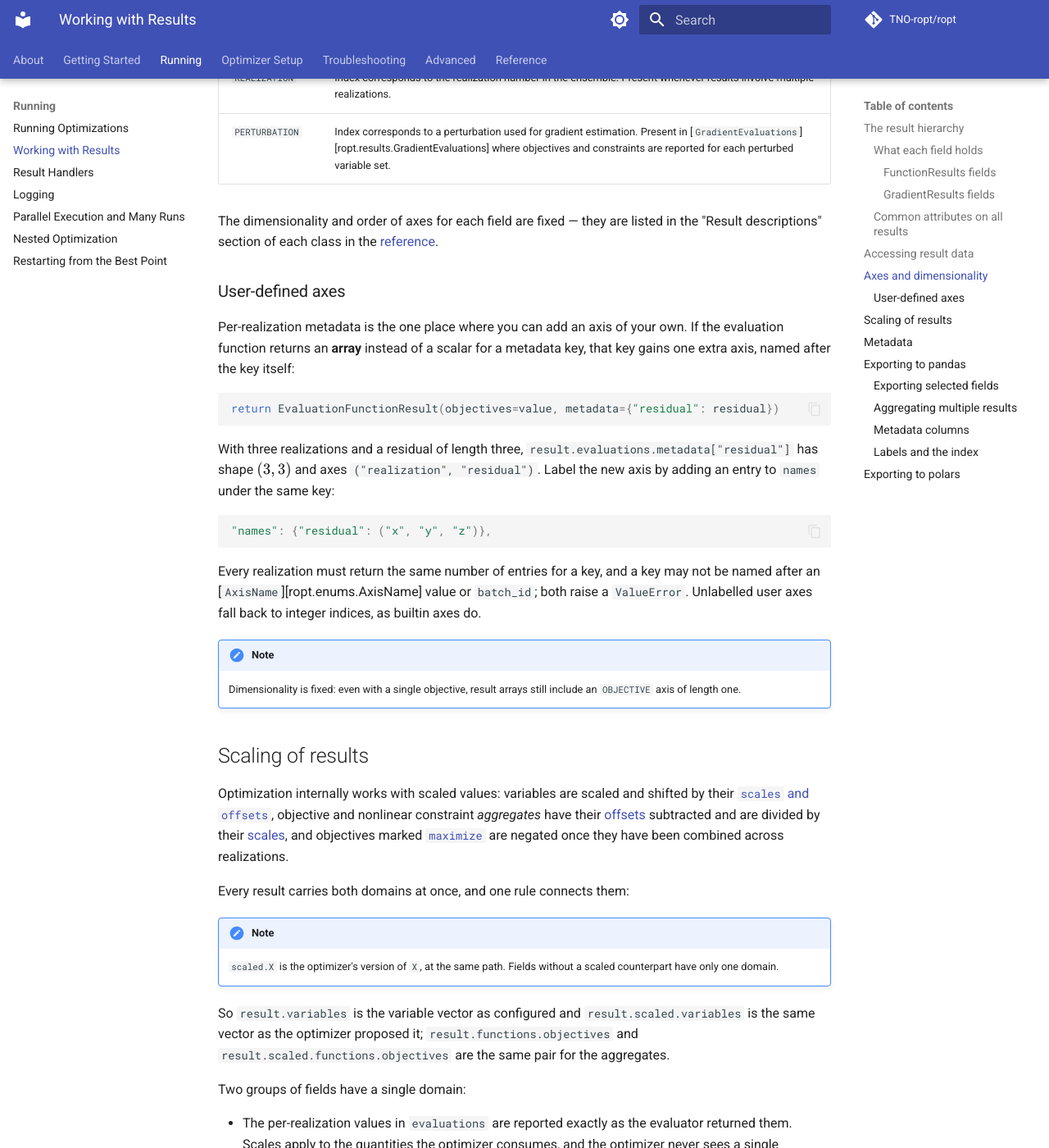
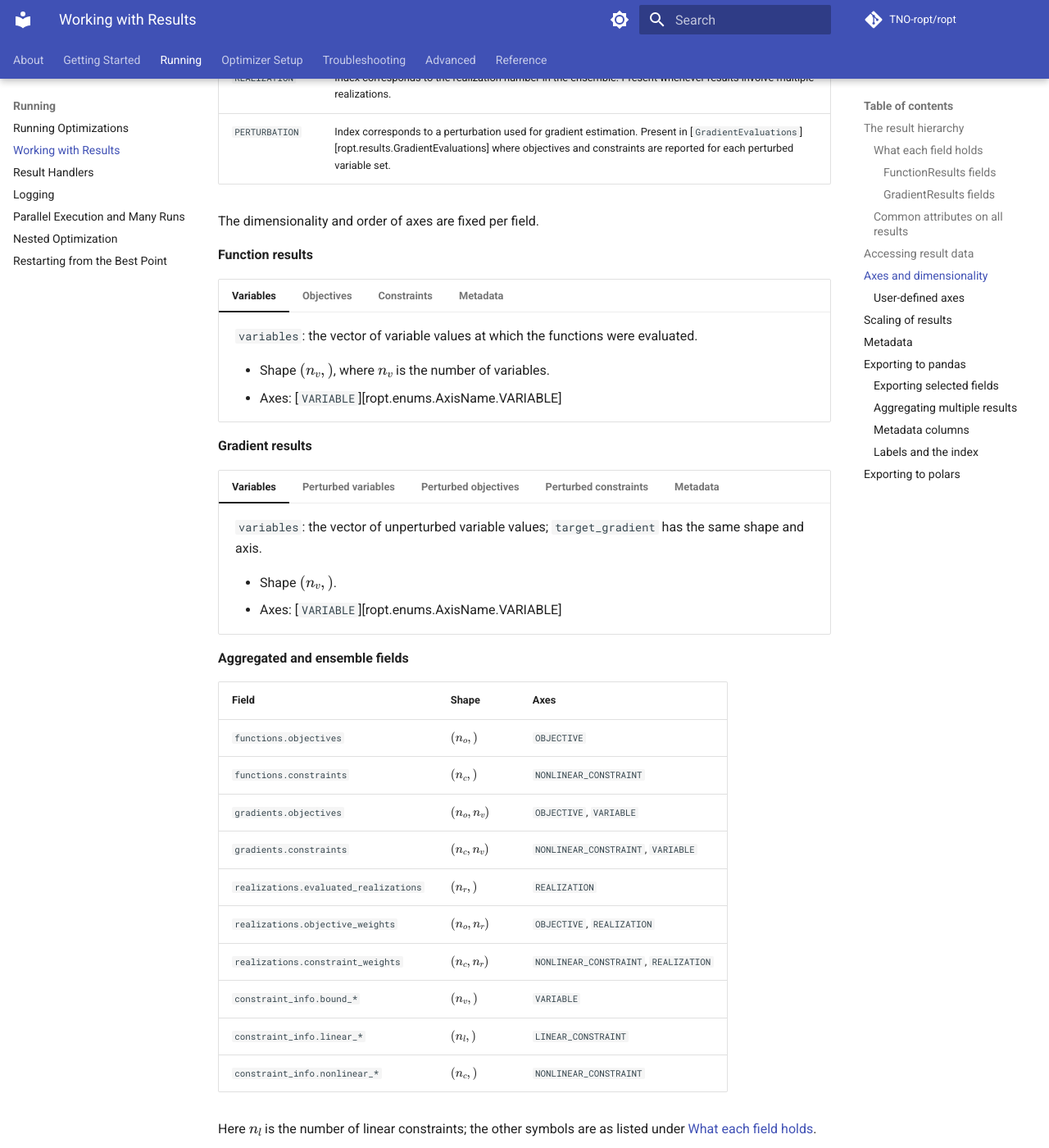
Before and after one commit to TNO-ropt/ropt, an MkDocs documentation site: the page built from docs/running/results.md, in a window 1280 px wide and 1400 px high, scrolled down 4204 px. Shown: the whole window at 82% size. Built offline with MkDocs 1.6.1 and Material for MkDocs 9.7.7, drawn with Linux system fonts in a browser that asks for light colours; comment, search, counter and statistics services are not loaded; the version menu is left out.

Commit message:
Move the result field shape and axis tabs into the manual

```diff
--- a/docs/running/results.md
+++ b/docs/running/results.md
@@ -183,9 +183,120 @@ The [`AxisName`][ropt.enums.AxisName] enumeration defines:
 | `REALIZATION`          | Index corresponds to the realization number in the ensemble. Present whenever results involve multiple realizations.
 | `PERTURBATION`         | Index corresponds to a perturbation used for gradient estimation. Present in [`GradientEvaluations`][ropt.results.GradientEvaluations] where objectives and constraints are reported for each perturbed variable set.
 
-The dimensionality and order of axes for each field are fixed — they are listed
-in the "Result descriptions" section of each class in the
-[reference](../reference/results.md).
+The dimensionality and order of axes are fixed per field.
+
+**Function results**
+
+=== "Variables"
+
+    `variables`: the vector of variable values at which the functions were
+    evaluated.
+
+    - Shape $(n_v,)$, where $n_v$ is the number of variables.
+    - Axes: [`VARIABLE`][ropt.enums.AxisName.VARIABLE]
+
+=== "Objectives"
+
+    `evaluations.objectives`: the objective values for each realization, one
+    row per realization and one column per objective.
+
+    - Shape $(n_r, n_o)$, where $n_r$ is the number of realizations and $n_o$
+      the number of objectives.
+    - Axes: [`REALIZATION`][ropt.enums.AxisName.REALIZATION],
+      [`OBJECTIVE`][ropt.enums.AxisName.OBJECTIVE]
+
+=== "Constraints"
+
+    `evaluations.constraints`: the nonlinear constraint values for each
+    realization. Only present when nonlinear constraints are configured.
+
+    - Shape $(n_r, n_c)$, where $n_c$ is the number of nonlinear constraints.
+    - Axes: [`REALIZATION`][ropt.enums.AxisName.REALIZATION],
+      [`NONLINEAR_CONSTRAINT`][ropt.enums.AxisName.NONLINEAR_CONSTRAINT]
+
+=== "Metadata"
+
+    `evaluations.metadata`: optional per-realization metadata from the
+    evaluator. Each entry is a one-dimensional array of any type `numpy`
+    supports, including objects, so each key may have its own dtype.
+
+    - Shape $(n_r,)$.
+    - Axes: [`REALIZATION`][ropt.enums.AxisName.REALIZATION]
+
+    An entry whose values are arrays rather than scalars has shape
+    $(n_r, n_k)$ and carries a second, user-defined axis named after its key;
+    see [User-defined axes](#user-defined-axes).
+
+**Gradient results**
+
+=== "Variables"
+
+    `variables`: the vector of unperturbed variable values; `target_gradient`
+    has the same shape and axis.
+
+    - Shape $(n_v,)$.
+    - Axes: [`VARIABLE`][ropt.enums.AxisName.VARIABLE]
+
+=== "Perturbed variables"
+
+    `perturbed_variables`: the perturbed variable values for each realization
+    and perturbation.
+
+    - Shape $(n_r, n_p, n_v)$, where $n_p$ is the number of perturbations.
+    - Axes: [`REALIZATION`][ropt.enums.AxisName.REALIZATION],
+      [`PERTURBATION`][ropt.enums.AxisName.PERTURBATION],
+      [`VARIABLE`][ropt.enums.AxisName.VARIABLE]
+
+=== "Perturbed objectives"
+
+    `evaluations.perturbed_objectives`: the objective values for each
+    realization and perturbation.
+
+    - Shape $(n_r, n_p, n_o)$.
+    - Axes: [`REALIZATION`][ropt.enums.AxisName.REALIZATION],
+      [`PERTURBATION`][ropt.enums.AxisName.PERTURBATION],
+      [`OBJECTIVE`][ropt.enums.AxisName.OBJECTIVE]
+
+=== "Perturbed constraints"
+
+    `evaluations.perturbed_constraints`: the nonlinear constraint values for
+    each realization and perturbation. Only present when nonlinear constraints
+    are configured.
+
+    - Shape $(n_r, n_p, n_c)$.
+    - Axes: [`REALIZATION`][ropt.enums.AxisName.REALIZATION],
+      [`PERTURBATION`][ropt.enums.AxisName.PERTURBATION],
+      [`NONLINEAR_CONSTRAINT`][ropt.enums.AxisName.NONLINEAR_CONSTRAINT]
+
+=== "Metadata"
+
+    `evaluations.metadata`: optional metadata per realization and
+    perturbation, each entry a two-dimensional array of any `numpy` type.
+
+    - Shape $(n_r, n_p)$.
+    - Axes: [`REALIZATION`][ropt.enums.AxisName.REALIZATION],
+      [`PERTURBATION`][ropt.enums.AxisName.PERTURBATION]
+
+    An entry of arrays rather than scalars has shape $(n_r, n_p, n_k)$ and a
+    third, user-defined axis named after its key.
+
+**Aggregated and ensemble fields**
+
+| Field | Shape | Axes |
+| --- | --- | --- |
+| `functions.objectives` | $(n_o,)$ | `OBJECTIVE` |
+| `functions.constraints` | $(n_c,)$ | `NONLINEAR_CONSTRAINT` |
+| `gradients.objectives` | $(n_o, n_v)$ | `OBJECTIVE`, `VARIABLE` |
+| `gradients.constraints` | $(n_c, n_v)$ | `NONLINEAR_CONSTRAINT`, `VARIABLE` |
+| `realizations.evaluated_realizations` | $(n_r,)$ | `REALIZATION` |
+| `realizations.objective_weights` | $(n_o, n_r)$ | `OBJECTIVE`, `REALIZATION` |
+| `realizations.constraint_weights` | $(n_c, n_r)$ | `NONLINEAR_CONSTRAINT`, `REALIZATION` |
+| `constraint_info.bound_*` | $(n_v,)$ | `VARIABLE` |
+| `constraint_info.linear_*` | $(n_l,)$ | `LINEAR_CONSTRAINT` |
+| `constraint_info.nonlinear_*` | $(n_c,)$ | `NONLINEAR_CONSTRAINT` |
+
+Here $n_l$ is the number of linear constraints; the other symbols are as listed
+under [What each field holds](#what-each-field-holds).
 
 ### User-defined axes
 
```
Also changed, not shown: 3 other files.
